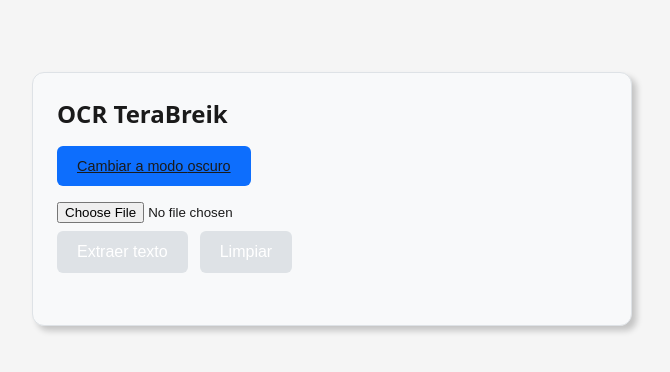
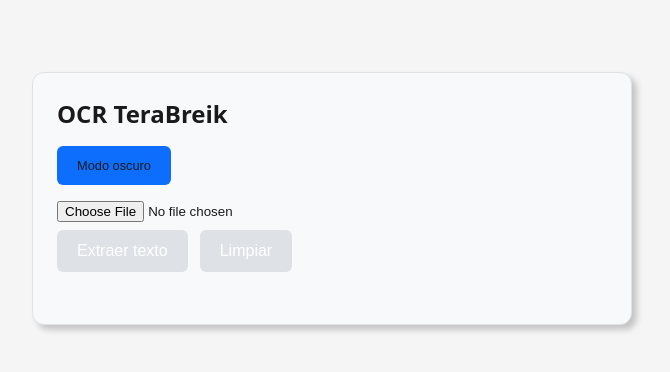
Before and after one commit to jos3gatica/OCR-TeraBreik, a React (Vite) app: page / in a window 1280 px wide. Shown: the top 372 px of the page, without its empty margins (308-978 px from the left). Built offline with nearby package versions, Linux system fonts and the light colour scheme.

Commit message:
FIX: fix menor a botón de modos

```diff
--- a/src/OCRUpload.jsx
+++ b/src/OCRUpload.jsx
@@ -64,7 +64,7 @@ export default function OCRUpload() {
         <h2>OCR TeraBreik</h2>
 
         <button className="theme-toggle" onClick={toggleTheme}>
-          Cambiar a modo {theme === "light" ? "oscuro" : "claro"}
+          Modo {theme === "light" ? "oscuro" : "claro"}
         </button>
 
         <div className="input-group">
--- a/src/index.css
+++ b/src/index.css
@@ -102,9 +102,8 @@ button:disabled {
 .theme-toggle {
   display: block;
   margin-bottom: 1rem;
-  font-size: 0.9rem;
+  font-size: 0.8rem;
   color: var(--text);
-  text-decoration: underline;
   cursor: pointer;
 }
 
```
